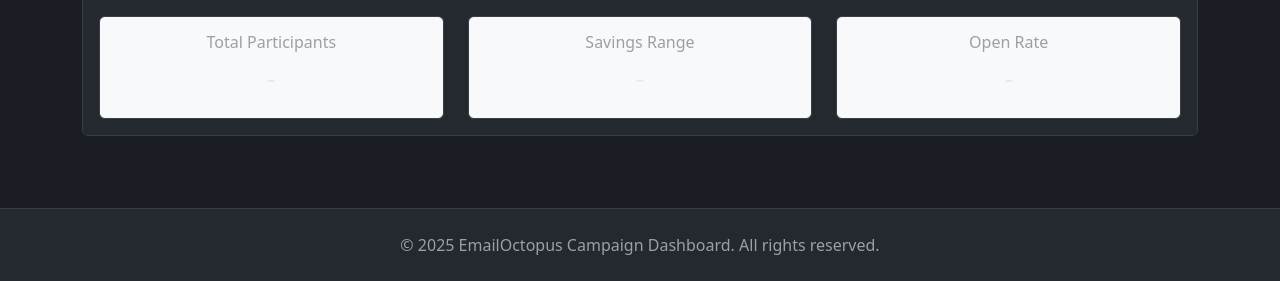
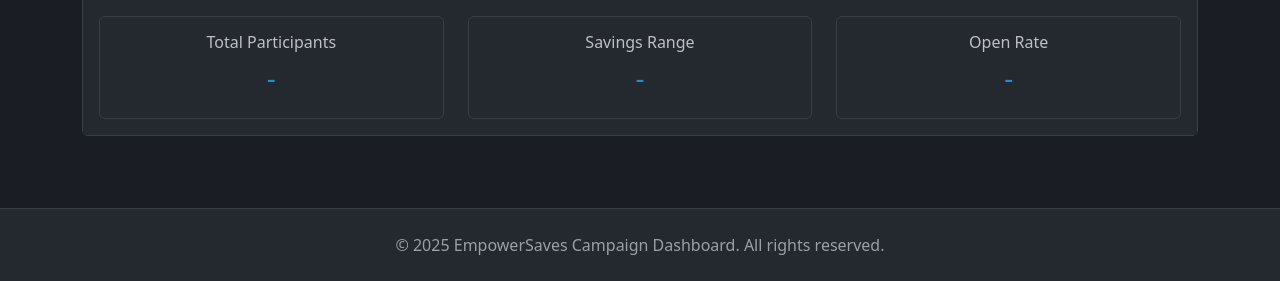
Before and after one commit to yersiniasGhost/octopus, a Flask app: page /campaigns/1 in a window 1280 px wide, after a click on "Savings Distribution". Shown: the part 1211-1492 px from the top of the page. Run offline with Flask 3, Linux system fonts and the light colour scheme; the visitor is signed in with stand-in values (Sample User, id 1); data that the repository does not hold is empty; some libraries are stand-ins or nearby versions.

Commit message:
Removed EmailOctopus

```diff
--- a/app/cli.py
+++ b/app/cli.py
@@ -27,7 +27,7 @@ For more information, visit: https://github.com/empowersaves/octopus
     run_parser = subparsers.add_parser('run', help='Run the development server')
     run_parser.add_argument(
         '--host',
-        default='.0.0.1',
+        default='127.0.0.1',
         help='Host to bind to (default: 127.0.0.1)'
     )
     run_parser.add_argument(
--- a/app/templates/base.html
+++ b/app/templates/base.html
@@ -129,7 +129,7 @@
     <!-- Footer - Dark Theme -->
     <footer class="text-center py-4 mt-5">
         <div class="container">
-            <p class="mb-0 text-muted">&copy; 2025 EmailOctopus Campaign Dashboard. All rights reserved.</p>
+            <p class="mb-0 text-muted">&copy; 2025 EmpowerSaves Campaign Dashboard. All rights reserved.</p>
         </div>
     </footer>
 
--- a/app/templates/campaigns/detail.html
+++ b/app/templates/campaigns/detail.html
@@ -542,26 +542,26 @@
                                 <div class="mt-3">
                                     <div class="row text-center">
                                         <div class="col-md-4">
-                                            <div class="card bg-light">
+                                            <div class="card">
                                                 <div class="card-body">
-                                                    <h6 class="card-title text-muted">Total Participants</h6>
-                                                    <h3 id="total-participants-count">-</h3>
+                                                    <h6 class="card-title text-secondary">Total Participants</h6>
+                                                    <h3 id="total-participants-count" class="text-primary">-</h3>
                                                 </div>
                                             </div>
                                         </div>
                                         <div class="col-md-4">
-                                            <div class="card bg-light">
+                                            <div class="card">
                                                 <div class="card-body">
-                                                    <h6 class="card-title text-muted">Savings Range</h6>
-                                                    <h3 id="savings-range">-</h3>
+                                                    <h6 class="card-title text-secondary">Savings Range</h6>
+                                                    <h3 id="savings-range" class="text-primary">-</h3>
                                                 </div>
                                             </div>
                                         </div>
                                         <div class="col-md-4">
-                                            <div class="card bg-light">
+                                            <div class="card">
                                                 <div class="card-body">
-                                                    <h6 class="card-title text-muted">Open Rate</h6>
-                                                    <h3 id="overall-open-rate">-</h3>
+                                                    <h6 class="card-title text-secondary">Open Rate</h6>
+                                                    <h3 id="overall-open-rate" class="text-primary">-</h3>
                                                 </div>
                                             </div>
                                         </div>
--- a/app/templates/campaigns/list.html
+++ b/app/templates/campaigns/list.html
@@ -6,7 +6,7 @@
 <div class="container mt-4">
     <div class="row mb-4">
         <div class="col">
-            <h1>EmailOctopus Campaigns</h1>
+            <h1>EmpowerSaves Campaigns</h1>
             <p class="text-muted">View and analyze your email campaigns</p>
         </div>
         <div class="col-auto">
```
